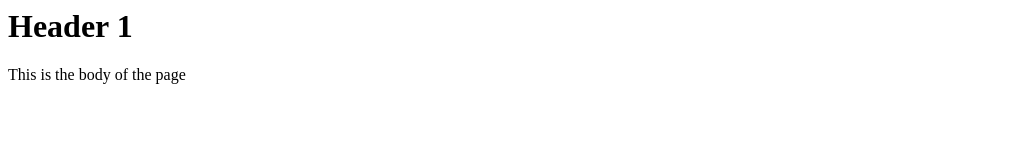
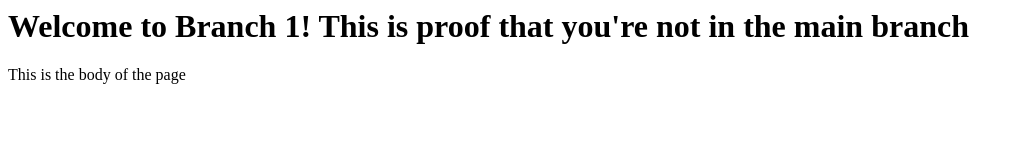
Before and after one commit to BlazeKrieger/demo-repo, a plain HTML site: page index.html in a window 1280 px wide. Shown: the whole page, without its empty margins (0-1024 px from the left). Drawn offline with Linux system fonts and the light colour scheme.

Commit message:
index of branch1

```diff
--- a/index.html
+++ b/index.html
@@ -1,6 +1,6 @@
 <html>
     <title>Demo HTML page</title>
-    <h1>Header 1</h1>
+    <h1>Welcome to Branch 1! This is proof that you're not in the main branch</h1>
     <body>
         This is the body of the page
     </body>
```
